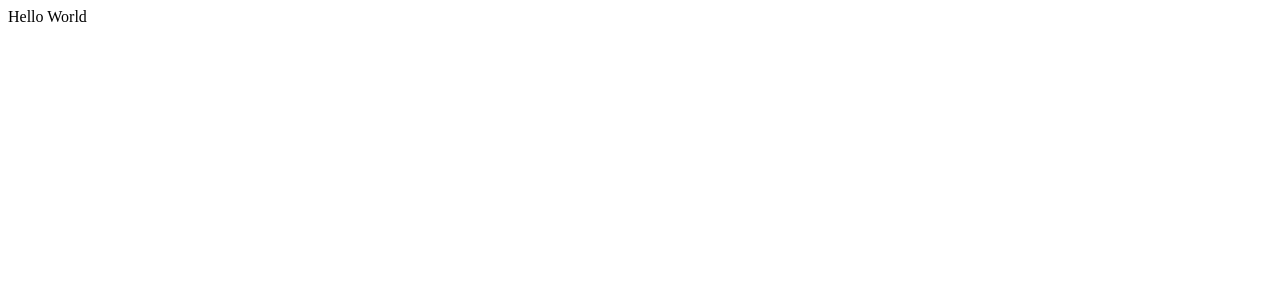
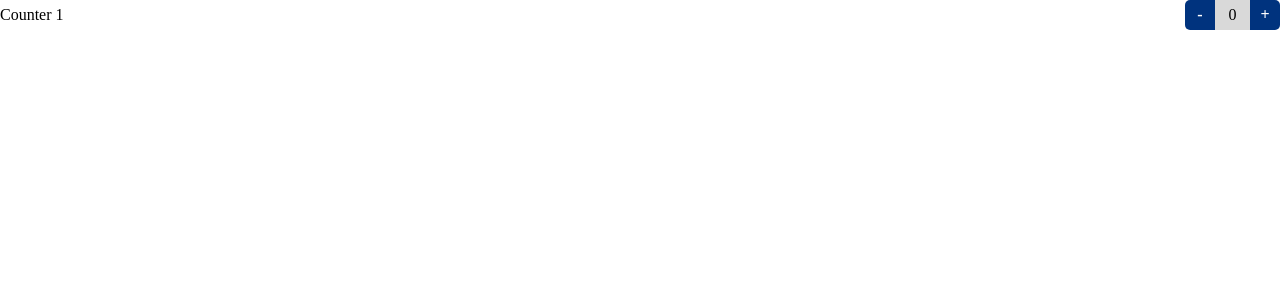
Before and after one commit to JoeDravarol/f.io-take-home, a React (Vite) app: page / in a window 1280 px wide. Shown: the top 300 px of the page. Built offline with nearby package versions, Linux system fonts and the light colour scheme.

Commit message:
feat: Counter Component

```diff
--- a/src/App.css
+++ b/src/App.css
@@ -0,0 +1,50 @@
+/* Counter */
+.counter {
+  display: flex;
+  justify-content: space-between;
+  align-items: center;
+  margin-bottom: 0.5rem;
+}
+
+.counter:last-of-type {
+  margin-bottom: initial;
+}
+
+.counter_value {
+  background-color: var(--accent-color);
+  min-width: 35px;
+  display: flex;
+  justify-content: center;
+  align-items: center;
+}
+
+.cta-group {
+  display: flex;
+  align-items: center;
+}
+
+.cta-group > * {
+  width: 30px;
+  height: 30px;
+}
+
+/* Buttons */
+.button {
+  color: #fff;
+  background-color: var(--primary-color);
+  border: none;
+  border-radius: 5px;
+  font: inherit;
+}
+
+.button--minus {
+  font-weight: bold;
+  border-top-right-radius: initial;
+  border-bottom-right-radius: initial;
+}
+
+.button--plus {
+  font-weight: bold;
+  border-top-left-radius: initial;
+  border-bottom-left-radius: initial;
+}
--- a/src/App.tsx
+++ b/src/App.tsx
@@ -1,8 +1,14 @@
 import React from 'react';
+
 import './App.css';
+import Counter from './components/Counter';
 
 function App() {
-  return <div>Hello World</div>;
+  return (
+    <div>
+      <Counter label="Counter 1" />
+    </div>
+  );
 }
 
 export default App;
--- /dev/null
+++ b/src/components/Button.tsx
@@ -0,0 +1,16 @@
+import React from 'react';
+
+interface ButtonProps extends React.ButtonHTMLAttributes<HTMLButtonElement> {
+  className: string | undefined;
+  children: React.ReactNode;
+}
+
+const Button = ({ className, children, ...delegated }: ButtonProps) => {
+  return (
+    <button className={`button ${className}`} {...delegated}>
+      {children}
+    </button>
+  );
+};
+
+export default Button;
--- /dev/null
+++ b/src/components/Counter.tsx
@@ -0,0 +1,30 @@
+import React from 'react';
+
+import MinusButton from './MinusButton';
+import PlusButton from './PlusButton';
+
+type CounterProps = {
+  label: string;
+};
+
+const Counter = React.forwardRef(({ label }: CounterProps, ref) => {
+  const [counter, setCounter] = React.useState(0);
+
+  return (
+    <div className="counter">
+      <span>{label}</span>
+
+      <div className="cta-group">
+        <MinusButton
+          handleClick={() => setCounter((prevCounter) => prevCounter - 1)}
+        />
+        <span className="counter_value">{counter}</span>
+        <PlusButton
+          handleClick={() => setCounter((prevCounter) => prevCounter + 1)}
+        />
+      </div>
+    </div>
+  );
+});
+
+export default Counter;
--- /dev/null
+++ b/src/components/MinusButton.tsx
@@ -0,0 +1,17 @@
+import React from 'react';
+
+import Button from './Button';
+
+type MinusButtonProps = {
+  handleClick: React.MouseEventHandler<HTMLButtonElement>;
+};
+
+const MinusButton = ({ handleClick }: MinusButtonProps) => {
+  return (
+    <Button className="button--minus" onClick={handleClick}>
+      -
+    </Button>
+  );
+};
+
+export default MinusButton;
--- /dev/null
+++ b/src/components/PlusButton.tsx
@@ -0,0 +1,17 @@
+import React from 'react';
+
+import Button from './Button';
+
+type PlusButtonProps = {
+  handleClick: React.MouseEventHandler<HTMLButtonElement>;
+};
+
+const PlusButton = ({ handleClick }: PlusButtonProps) => {
+  return (
+    <Button className="button--plus" onClick={handleClick}>
+      +
+    </Button>
+  );
+};
+
+export default PlusButton;
--- a/src/index.css
+++ b/src/index.css
@@ -0,0 +1,9 @@
+* {
+  margin: 0;
+  box-sizing: border-box;
+}
+
+:root {
+  --primary-color: #00337e;
+  --accent-color: #d9d9d9;
+}
```
